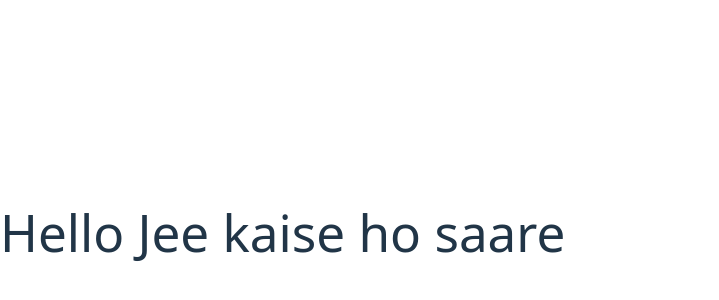
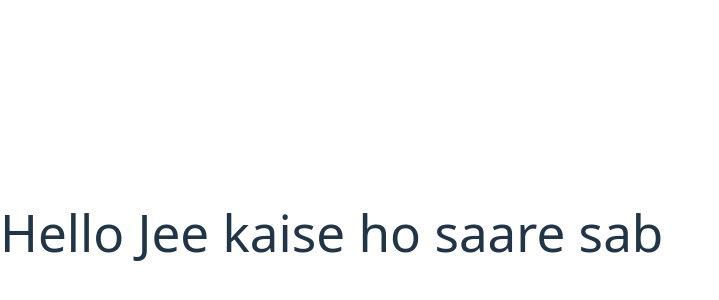
Before and after one commit to adityaraj1236/infraIndia, a React (Vite) app in the folder infraIndia/: page / in a window 1280 px wide. Shown: the part 168-468 px from the top of the page, without its empty margins (0-719 px from the left). Built offline with nearby package versions, Linux system fonts and the light colour scheme.

Commit message:
app updated v1

```diff
--- a/infraIndia/src/App.jsx
+++ b/infraIndia/src/App.jsx
@@ -1,7 +1,7 @@
 const App = () => {
   return (
     <div>
-      <h1>Hello Jee kaise ho saare </h1>
+      <h1>Hello Jee kaise ho saare  sab</h1>
     </div>
   )
 }
```
